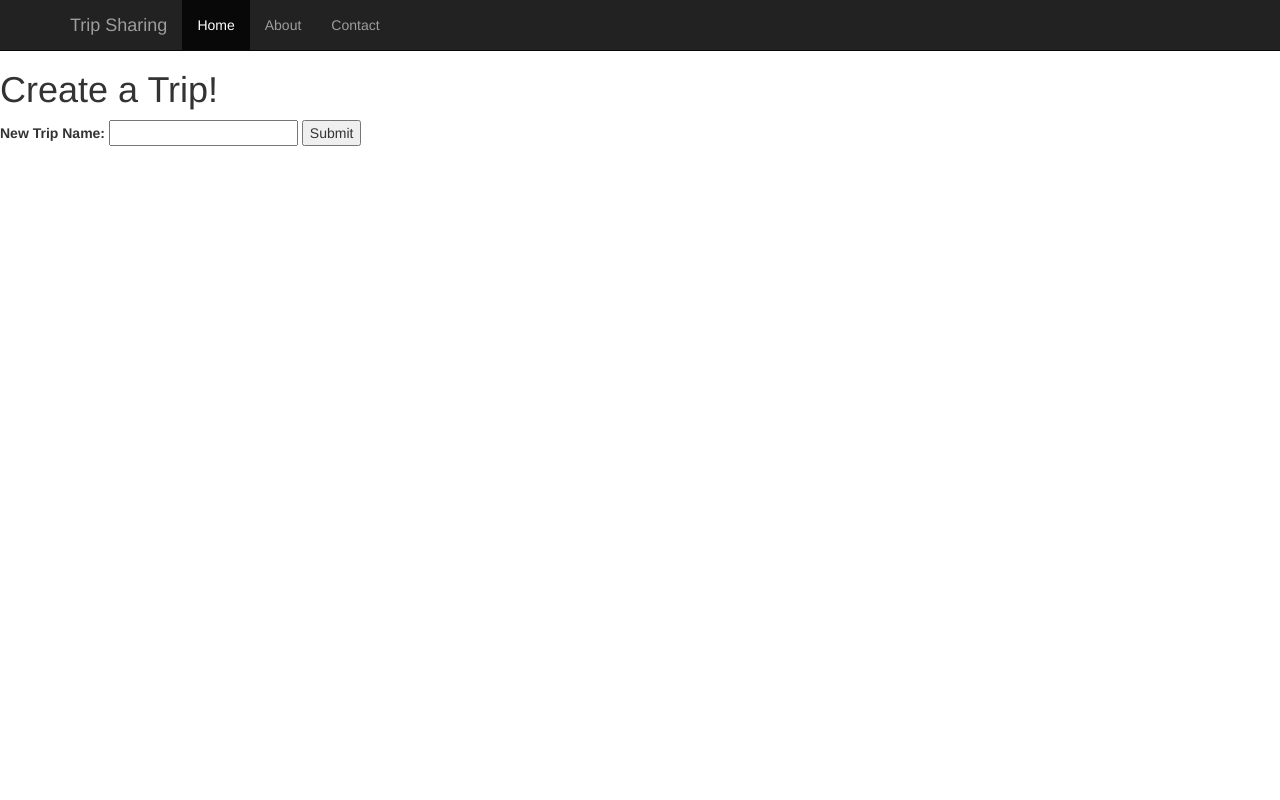
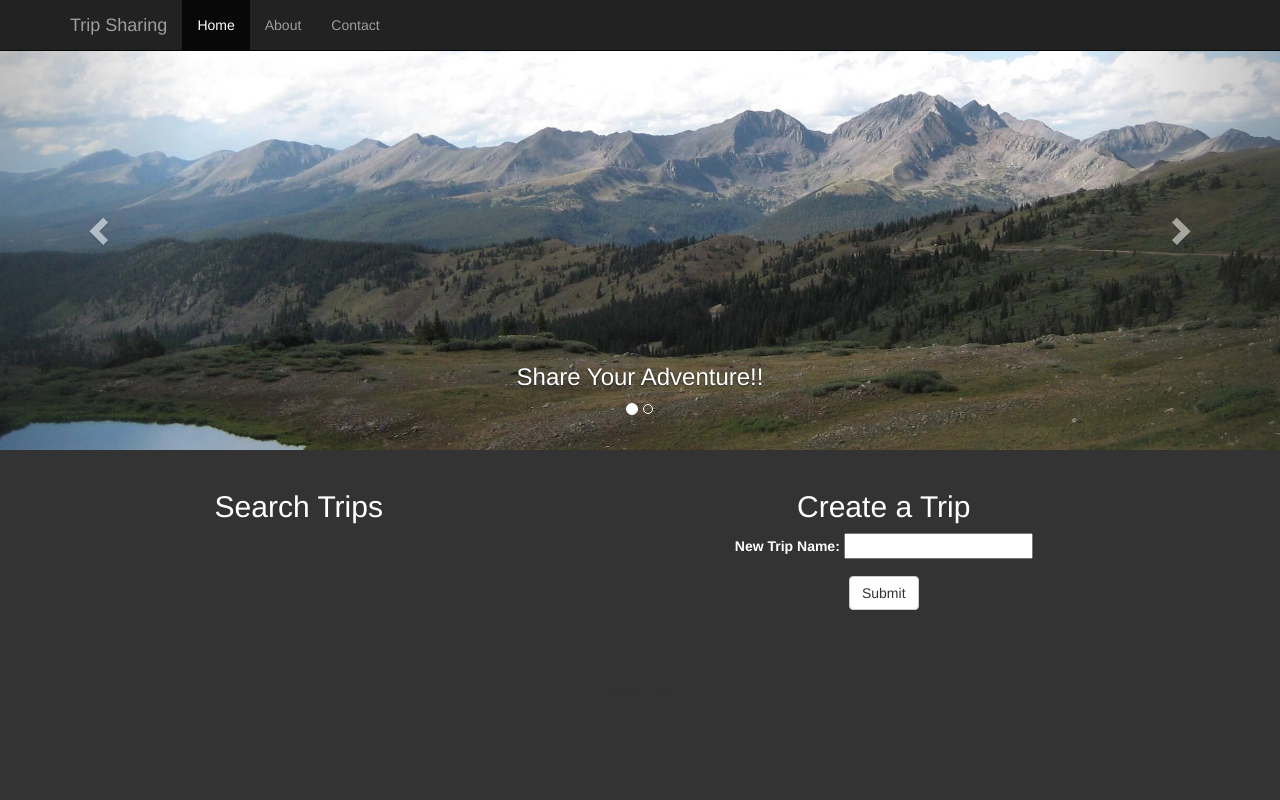
Before and after one commit to afrank150/TripSharingProject, a Django app: page / in a window 1280 px wide. Run offline with Django 3.2, Linux system fonts and the light colour scheme; some libraries are stand-ins or nearby versions.

Commit message:
more styling changes

```diff
--- a/trips/static/home.css
+++ b/trips/static/home.css
@@ -1,7 +1,32 @@
+html,
 body {
-  padding-top: 50px;
+    height: 100%;
+    width: 100%;
+    background-color: #333333;
 }
-.starter-template {
-  padding: 40px 15px;
-  text-align: center;
+
+.row {
+	color: #ffffff;
 }
+
+.col-sm-5 {
+}
+
+input {
+	color: #000000;
+}
+
+.carousel,
+.item,
+.active {
+    height: 100%;
+    max-height: 450px;
+}
+
+.carousel-inner {
+    height: 100%;
+}
+
+footer {
+    margin: 50px 0;
+}
--- a/trips/static/trip.css
+++ b/trips/static/trip.css
@@ -1,4 +1,4 @@
 .leaflet-container {  /* all maps */
-    width:  1100px;
+    width:  100%;
     height: 600px;
 }
--- a/trips/templates/base.html
+++ b/trips/templates/base.html
@@ -38,11 +38,11 @@
             <span class="icon-bar"></span>
             <span class="icon-bar"></span>
           </button>
-          <a class="navbar-brand" href="#">Trip Sharing</a>
+          <a class="navbar-brand" href="/">Trip Sharing</a>
         </div>
         <div id="navbar" class="collapse navbar-collapse">
           <ul class="nav navbar-nav">
-            <li class="active"><a href="#">Home</a></li>
+            <li class="active"><a href="/">Home</a></li>
             <li><a href="#about">About</a></li>
             <li><a href="#contact">Contact</a></li>
           </ul>
@@ -54,7 +54,6 @@
       {% block new_trip_form %}
       {% endblock %}
     </div>
-
 
     <!-- Bootstrap core JavaScript
     ================================================== -->
@@ -68,5 +67,9 @@
       {% endblock %}
     </div>
 
+    <footer class="container-fluid text-center">
+      <p>Footer Text</p>
+    </footer>
+
   </body>
 </html>
--- a/trips/templates/home.html
+++ b/trips/templates/home.html
@@ -1,11 +1,61 @@
 {% extends 'base.html' %}
 
 {% block new_trip_form %}
-  <h1>Create a Trip!</h1>
-  	<form method="POST" action="/trips/new/">
-    	<label>New Trip Name:</label>
-      	<input type="text" name="trip_name_text">
-      	<input type="submit" name="Create Trip" value="Submit">
-      	{% csrf_token %}
-  	</form>
+  <div id="myCarousel" class="carousel slide" data-ride="carousel">
+    <!-- Indicators -->
+    <ol class="carousel-indicators">
+      <li data-target="#myCarousel" data-slide-to="0" class="active"></li>
+      <li data-target="#myCarousel" data-slide-to="1"></li>
+    </ol>
+
+    <!-- Wrapper for slides -->
+    <div class="carousel-inner" role="listbox">
+      <div class="item active">
+        <img src="static/images/carousel_1.jpg" alt="Image">
+        <div class="carousel-caption">
+          <h3>Share Your Adventure!!</h3>
+          <p></p>
+        </div>
+      </div>
+
+      <div class="item">
+        <img src="static/images/carousel_2.png" alt="Image">
+        <div class="carousel-caption">
+          <h3>Find A Trip</h3>
+          <p></p>
+        </div>
+      </div>
+    </div>
+
+    <!-- Left and right controls -->
+    <a class="left carousel-control" href="#myCarousel" role="button" data-slide="prev">
+      <span class="glyphicon glyphicon-chevron-left" aria-hidden="true"></span>
+      <span class="sr-only">Previous</span>
+    </a>
+    <a class="right carousel-control" href="#myCarousel" role="button" data-slide="next">
+      <span class="glyphicon glyphicon-chevron-right" aria-hidden="true"></span>
+      <span class="sr-only">Next</span>
+    </a>
+  </div>
+
+  <div class="container text-center"><br>
+
+	  <div class="row">
+	  	<div class="col-sm-5">
+	  		<h2>Search Trips</h2>
+	  	</div>
+	  	<div class="col-sm-1">
+	  	</div>
+	  	<div class="col-sm-5">
+	      <h2>Create a Trip</h2>
+	  	    <form role="form" method="POST" action="/trips/new/">
+	  	    	<div class="form-group">
+		    	    <label>New Trip Name:</label>
+		      	  <input type="text" name="trip_name_text">
+		      	</div>
+		      	<button type="submit" class="btn btn-default">Submit</button>{% csrf_token %}
+	  	    </form>
+	  	</div>
+	  </div>
+  </div><br>
 {% endblock %}
--- a/tripshare/settings.py
+++ b/tripshare/settings.py
@@ -44,8 +44,8 @@
 )
 
 LEAFLET_CONFIG = {
-    'DEFAULT_CENTER': (20, 0),
-    'DEFAULT_ZOOM': 2,
+    'DEFAULT_CENTER': (30, -10),
+    'DEFAULT_ZOOM': 3,
     'MIN_ZOOM': 2,
     'MAX_ZOOM': 18,
     'TILES': [('Streets', 'https://api.tiles.mapbox.com/v4/{id}/{z}/{x}/{y}.png?access_token=%s' % os.environ.get('MAPBOX_API_TOKEN'), {
```
Also changed, not shown: trips/templates/trip.html (+6 -2 lines), trips/static/images/carousel_1.jpg (added), trips/static/images/carousel_2.png (added).
